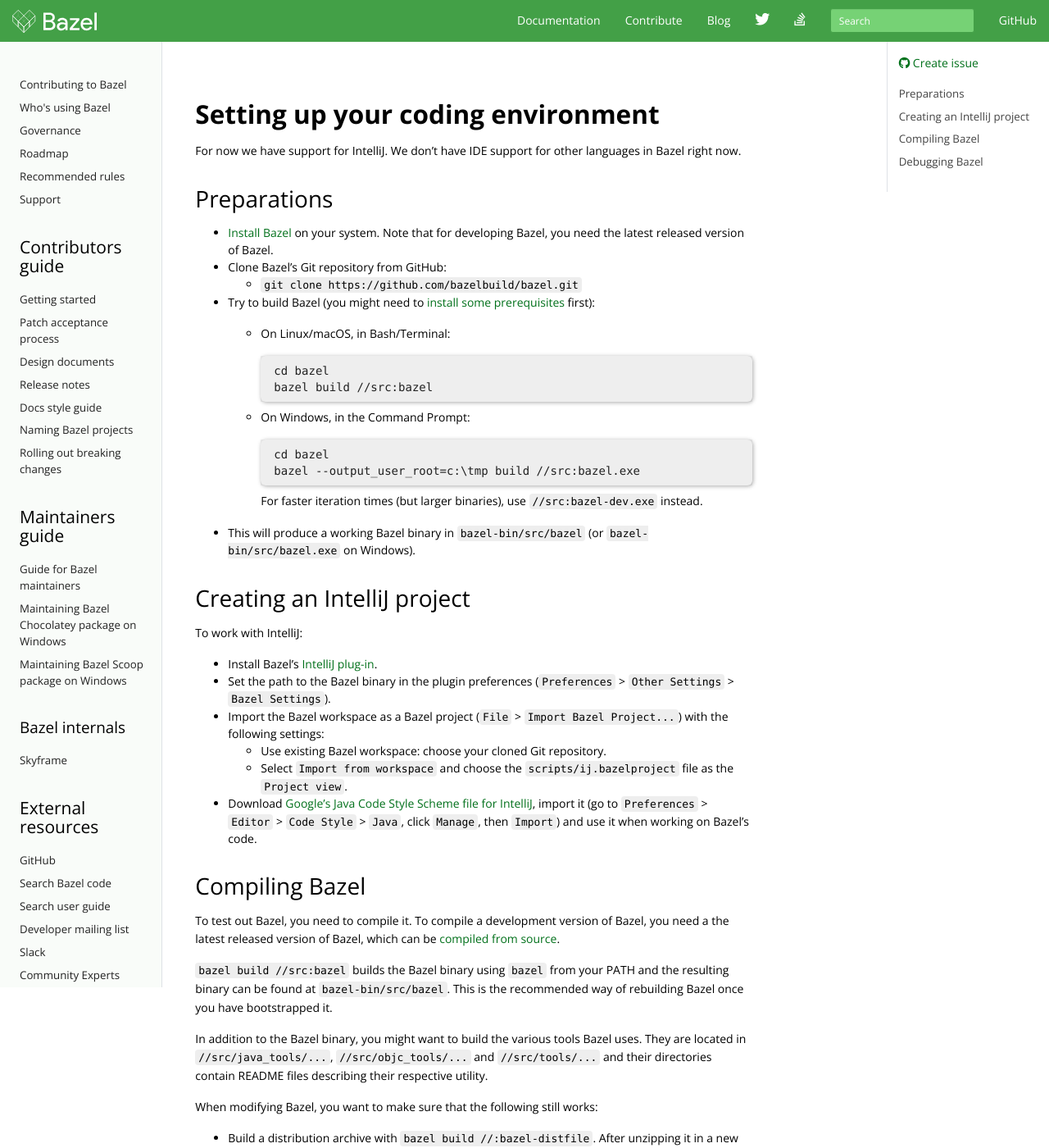
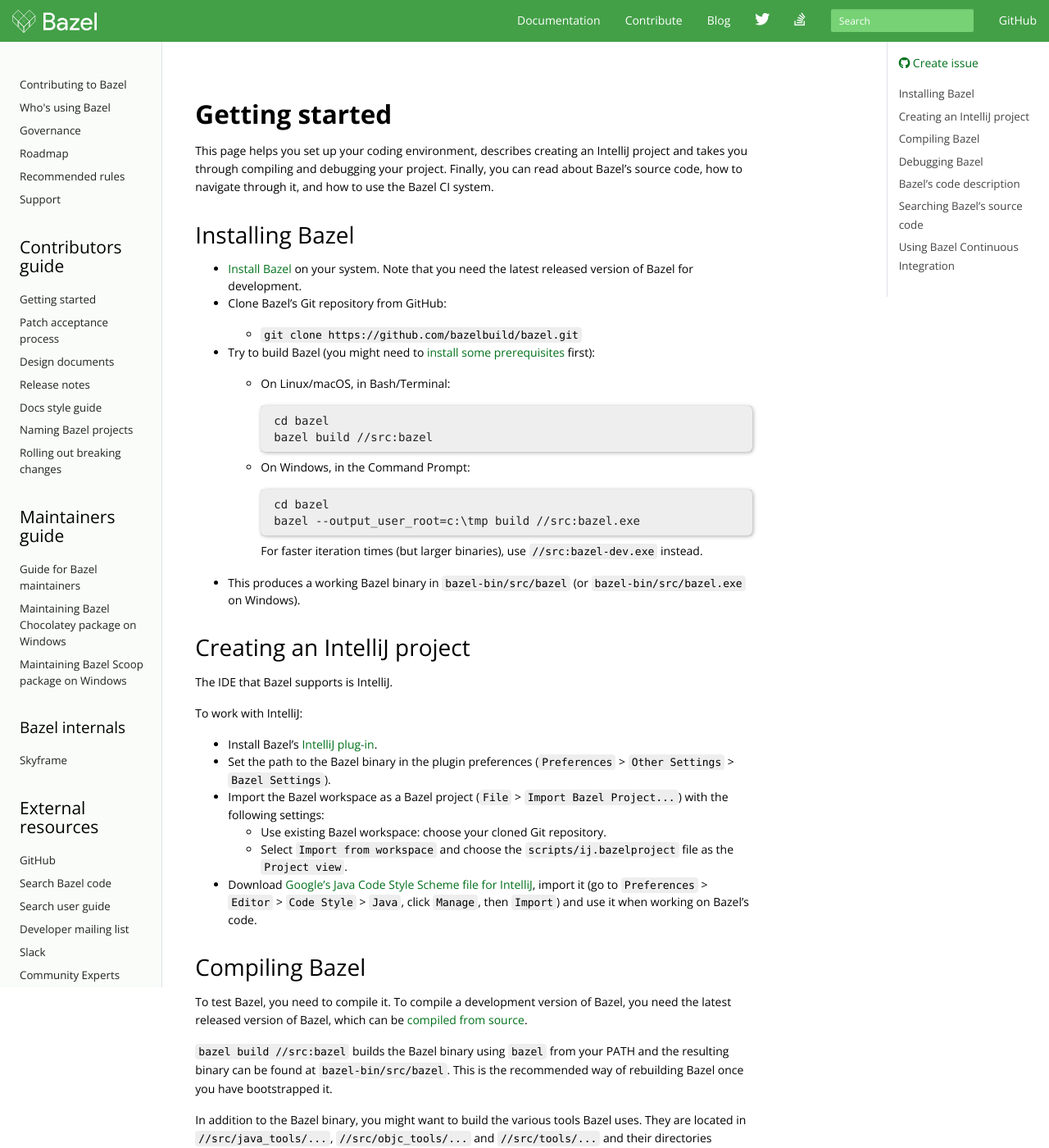
Before and after one commit to bazelbuild/bazel-website, a Jekyll site: the page built from basics/getting_started.md, in a window 1280 px wide and 1400 px high. Shown: the whole window at 82% size. Built offline with Jekyll 4.4.1, drawn with Linux system fonts in a browser that asks for light colours; nearby versions of some CDN libraries; library files that are not in the unit come from our copies; comment, search, counter and statistics services are not loaded; the table of contents is made by our own code.

Commit message:
Making Getting Started clearer
- Editorial updates
- Adding intro paragraph
- Changing header levels

See http://b/181819417

```diff
--- a/basics/getting_started.md
+++ b/basics/getting_started.md
@@ -3,18 +3,22 @@
 title: Getting Started
 ---
 
-# Setting up your coding environment
+# Getting started
 
-For now we have support for IntelliJ. We don't have IDE support for other
-languages in Bazel right now.
+This page helps you set up your coding environment, describes creating an
+IntelliJ project and takes you through compiling and debugging your project.
+Finally, you can read about Bazel's source code, how to navigate through it, and
+how to use the Bazel CI system.
 
-## Preparations
+## Installing Bazel
 
 *  [Install Bazel](https://bazel.build/versions/master/docs/install.html) on your
-   system. Note that for developing Bazel, you need the latest released version
-   of Bazel.
+   system. Note that you need the latest released version of Bazel for
+   development.
 *  Clone Bazel's Git repository from GitHub:
+
    *  `git clone https://github.com/bazelbuild/bazel.git`
+
 *  Try to build Bazel (you might need to [install some
    prerequisites](https://docs.bazel.build/versions/master/install-compile-source.html#bootstrap-unix)
    first):
@@ -35,9 +39,11 @@
 
       For faster iteration times (but larger binaries), use `//src:bazel-dev.exe` instead.
 
-*  This will produce a working Bazel binary in `bazel-bin/src/bazel` (or `bazel-bin/src/bazel.exe` on Windows).
+*  This produces a working Bazel binary in `bazel-bin/src/bazel` (or `bazel-bin/src/bazel.exe` on Windows).
 
 ## Creating an IntelliJ project
+
+The IDE that Bazel supports is IntelliJ.
 
 To work with IntelliJ:
 
@@ -56,8 +62,8 @@
 <a name="compile-bazel"></a>
 ## Compiling Bazel
 
-To test out Bazel, you need to compile it. To compile a development version of
-Bazel, you need a the latest released version of Bazel, which can be
+To test Bazel, you need to compile it. To compile a development version of
+Bazel, you need the latest released version of Bazel, which can be
 [compiled from source](/versions/master/docs/install-compile-source.html).
 
 `bazel build //src:bazel` builds the Bazel binary using `bazel` from your PATH
@@ -104,7 +110,7 @@
 *  Our IntelliJ plugin has built-in
   [debugging support](https://ij.bazel.build/docs/run-configurations.html)
 
-# Bazel's code description
+## Bazel's code description
 
 Please read [CODEBASE.md](https://github.com/bazelbuild/bazel/blob/master/CODEBASE.md)
 for a detailed description of the code base.
@@ -123,11 +129,11 @@
 *  Various tooling for language support (see the list in the
    [compiling Bazel](#compile-bazel) section).
 
-# Searching Bazel's source code
+## Searching Bazel's source code
 
 To quickly search through Bazel's source code, use [Bazel Code Search](https://source.bazel.build/). You can navigate Bazel's repositories, branches, and files. You can also view history, diffs, and blame information. To learn more, see the
 [Bazel Code Search User Guide](https://www.bazel.build/browse-and-search-user-guide.html).
 
-# Using Bazel Continuous Integration
+## Using Bazel Continuous Integration
 
 To get started with the Bazel CI system, see [Bazel Continuous Integration](https://github.com/bazelbuild/continuous-integration/blob/master/buildkite/README.md). To monitor the tests and builds of your Bazel contributions, use the [Bazel CI Dashboard](https://ci.bazel.build/).
```
